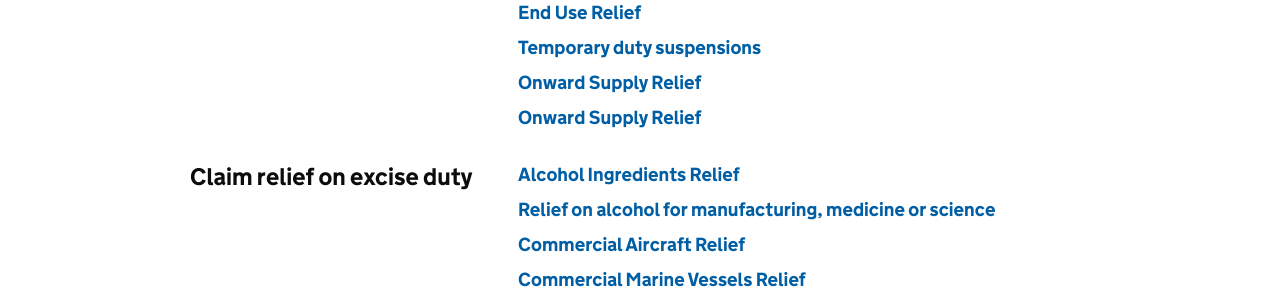
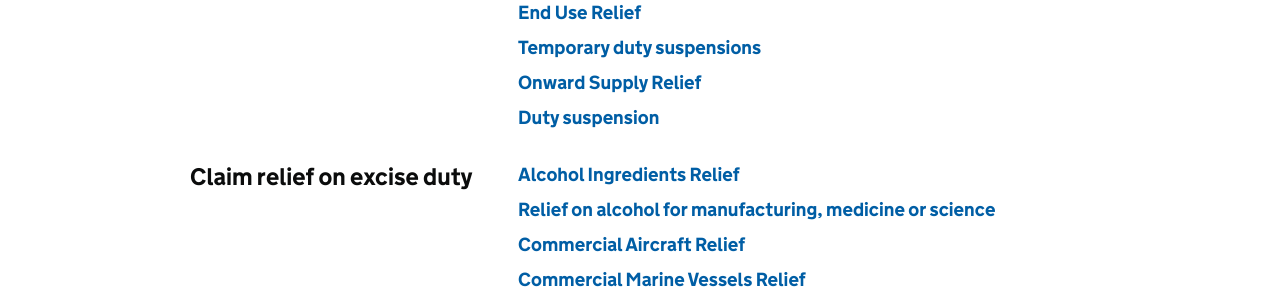
Before and after one commit to alphagov/govuk-import-export-prototype, a Jekyll site: the page built from topic/business-and-self-employed/importing.html, in a window 1280 px wide. Shown: the part 1381-1681 px from the top of the page. Built offline with Jekyll 4.4.1, drawn with Linux system fonts in a browser that asks for light colours.

Commit message:
Update importing.html

```diff
--- a/topic/business-and-self-employed/importing.html
+++ b/topic/business-and-self-employed/importing.html
@@ -82,7 +82,7 @@ index_lists:
        url: '/guide/temporary-duty-suspensions/overview.html'
      - name: Onward Supply Relief
        url: '/guide/onward-supply-relief/overview.html'
-     - name: Onward Supply Relief
+     - name: Duty suspension
        url: '/guidance/delay-paying-excise-duty.html'
 
  - title: Claim relief on excise duty
```
